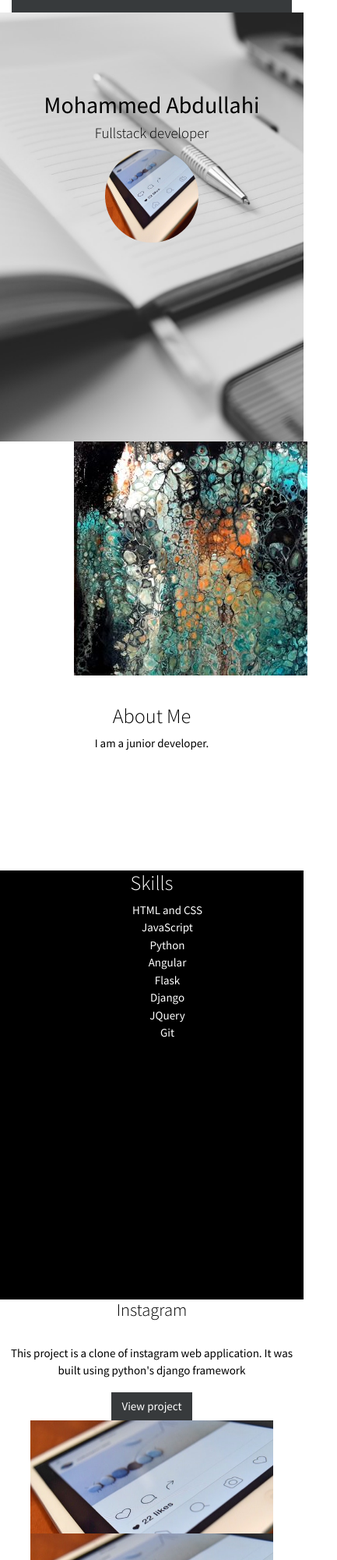
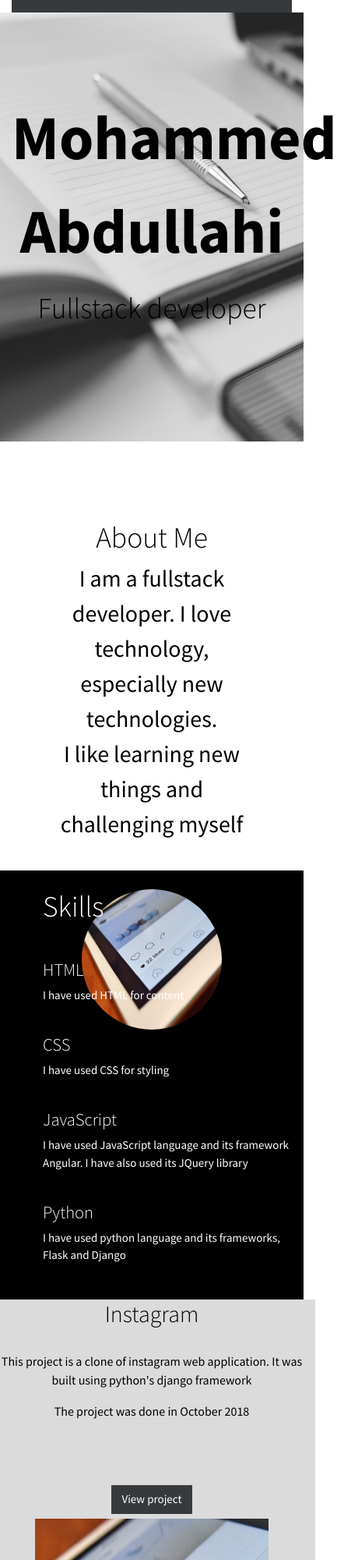
Before and after one commit to moha-abdul/portfolios, a plain HTML site: page index.html in a window 390 px wide. Shown: the top 2000 px of the page at 78% size, 433 px wide, since content can reach past the window. Drawn offline with nearby package versions, Linux system fonts and the light colour scheme.

Commit message:
Add styling

```diff
--- a/css/styles.css
+++ b/css/styles.css
@@ -9,9 +9,13 @@ body{
     color: black;
 }
 .intro{
-    height: 120px;
-    width: 120px;
+    height: 180px;
+    width: 180px;
     border-radius: 100%;
+}
+.home-content{
+    margin: auto;
+    font-size: 80px;
 }
 .about {
     height: 550px;
@@ -22,24 +26,31 @@ body{
     height: 550px;
     background-color: rgb(0, 0, 0);
     color: white;
+    text-align: left;
 }
 .projects {
     background-color: rgb(255,255,255);
     color: black;
 }
 .instagram{
-    height: 300px;
+    height: 400px;
+    background-color: rgb(219, 219, 219)
 }
 .github{
-    height: 300px;
+    height: 400px;
+    background-color: rgb(219, 219, 219)
 }
 .news{
-    height: 300px;
+    height: 400px;
+    background-color: rgb(219, 219, 219)
 }
 .project-image{
-    height: 250px;
+    height: 375px;
     width: 80%;
     margin: 0 auto;
+    border: 1px solid #ddd; /* Gray border */
+    /* border-radius: 4px;  Rounded border */
+    padding: 5px;
 }
 .contacts{
     height: 100px;
@@ -86,3 +97,11 @@ ul{
   #myBtn:hover {
     background-color: #555;
   }
+  .me{
+      margin: auto;
+      font-size: 30px;
+      padding: 100px 50px 50px 50px;
+  }
+  .p-proj{
+    font-size: 16px;
+  }
--- a/index.html
+++ b/index.html
@@ -31,47 +31,48 @@
         <div class="row home" id="home">
             <div class="col-md-12">
                 <div class="home-content">
-                    <h2><strong>Mohammed Abdullahi</strong></h2>
-                    <h5>Fullstack developer</h5>
-                    <img src="images/insta.jpeg" alt="" class="intro">
+                    <p><strong>Mohammed Abdullahi</strong></p>
+                    <h1>Fullstack developer</h1>
+
                 </div>
             </div>
         </div>
         <button onclick="topFunction()" id="myBtn" title="Go to top">Top</button>
         <div class="row about" id="about">
-            <div class="col-md-6">
-                <div class="container-img">
-                    <img src="images/7.jpg" alt="">
-                </div>
-            </div>
-            <div class="col-md-6">
-                <div class="container">
-                    <h3>About Me</h3>
-                    <p>I am a junior developer.</p>
+            <div class="col-md-12">
+                <div class="container me">
+                    <h1>About Me</h1>
+                    <p>I am a fullstack developer. I love technology, especially new technologies. <br>I like learning new things and challenging myself</p><br>
+                    <img src="images/insta.jpeg" alt="" class="intro">
                 </div>
             </div>
         </div>
         <div class="row skills" id="skills">
-            <div class="col-md-12">
-                <h3>Skills</h3>
+            <div class="col-md-2"></div>
+            <div class="col-md-6">
+                    <br>
+                <ul><li><h1>Skills</h1><br></li></ul>
+
                 <ul>
-                    <li>HTML and CSS</li>
-                    <li>JavaScript</li>
-                    <li>Python</li>
-                    <li>Angular</li>
-                    <li>Flask</li>
-                    <li>Django</li>
-                    <li>JQuery</li>
-                    <li>Git</li>
+                    <li><h4>HTML</h4>
+                        <p>I have used HTML for content</p></li><br>
+                    <li><h4>CSS</h4>
+                        <p>I have used CSS for styling</p></li><br>
+                    <li><h4>JavaScript</h4>
+                        <p>I have used JavaScript language and its framework Angular. I have also used its JQuery library</p></li><br>
+                    <li><h4>Python</h4>
+                        <p>I have used python language and its frameworks, Flask and Django</p></li><br>
                 </ul>
             </div>
+            <div class="col-md-4"></div>
         </div>
         <div class="row projects" id="projects">
             <div class="row instagram">
                 <div class="col-md-6">
-                    <h4>Instagram</h4><br>
-                    <p>This project is a clone of instagram web application. It was built using python's django framework</p>
-                    <a href="https://github.com/moha-abdul/instaClown"><button class="btn btn-secondary">View project</button></a>
+                    <h2>Instagram</h2><br>
+                    <p class="p-proj">This project is a clone of instagram web application. It was built using python's django framework</p>
+                    <p class="p-proj">The project was done in October 2018</p><br><br><br>
+                    <a href="https://github.com/moha-abdul/instaClown" target="_blank"><button class="btn btn-secondary">View project</button></a>
                 </div>
                 <div class="col-md-6">
                     <img src="images/insta.jpeg" alt="" class="project-image">
@@ -82,16 +83,18 @@
                     <img src="images/insta.jpeg" alt="" class="project-image">
                 </div>
                 <div class="col-md-6">
-                    <h4>Github search</h4><br>
-                    <p>This project is uses API to build a web application using JavaScript's Angular Framework. The project lets a user search for other users and see all their repositories</p>
-                    <a href=""><button class="btn btn-secondary">View project</button></a>
+                    <h2>Github search</h2><br>
+                    <p class="p-proj">This project is uses API to build a web application using JavaScript's Angular Framework. The project lets a user search for other users and see all their repositories</p>
+                    <p class="p-proj">The project was done in August 2018</p><br><br><br>
+                    <a href="https://github.com/moha-abdul/github" target="_blank"><button class="btn btn-secondary">View project</button></a>
                 </div>
             </div>
             <div class="row news">
                 <div class="col-md-6">
-                    <h4>News Highlights</h4><br>
-                    <p>This project is uses API to build a web application using Python's Flask Framework. The project lets a user see news highlights from major online newspapers and news television channels.</p>
-                    <a href=""><button class="btn btn-secondary">View project</button></a>
+                    <h2>News Highlights</h2><br>
+                    <p class="p-proj">This project is uses API to build a web application using Python's Flask Framework. The project lets a user see news highlights from major online newspapers and news television channels.</p>
+                    <p class="p-proj">The project was done in September 2018</p><br><br><br>
+                    <a href="https://github.com/moha-abdul/news" target="_blank"><button class="btn btn-secondary">View project</button></a>
                 </div>
                 <div class="col-md-6">
                     <img src="images/insta.jpeg" alt="" class="project-image">
@@ -111,15 +114,19 @@
             </div>
             <div class="col-md-2">
                 <img src="images/gith.png" alt="">
+                <p>GitHub</p>
             </div>
             <div class="col-md-2">
                 <img src="images/mdm.png" alt="">
+                <p>Medium</p>
             </div>
             <div class="col-md-2">
                 <img src="images/fb.png" alt="">
+                <p>Facebook</p>
             </div>
             <div class="col-md-2">
                 <img src="images/stck.png" alt="">
+                <p>StackOverflow</p>
             </div>
             <div class="col-md-2">
             </div>
```
